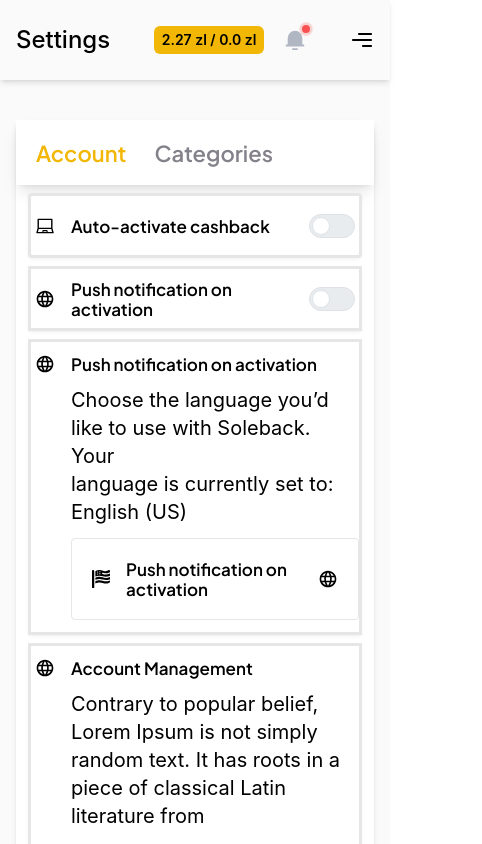
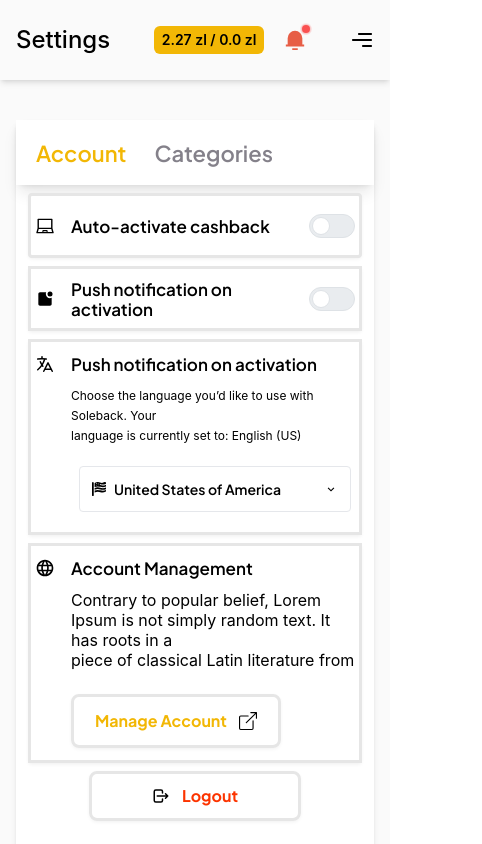
Before and after one commit to mairaj-afridi/soleback, a React (Vite) app: page /settings in a window 390 px wide. Shown: the top 844 px of the page, 482 px wide, since content can reach past the window. Built offline with nearby package versions, Linux system fonts and the light colour scheme.

Commit message:
add the icon on account section

```diff
--- a/src/Layout/NotificationBar.tsx
+++ b/src/Layout/NotificationBar.tsx
@@ -3,15 +3,24 @@ import { useLocation } from "react-router-dom";
 import { RiNotification3Fill } from "react-icons/ri";
 import { Indicator } from "@mantine/core";
 import { CgMenuRight } from "react-icons/cg";
+import { useDisclosure } from '@mantine/hooks';
+import { Modal, Button } from '@mantine/core';
+
 
 type Props = {
   openDrawer: () => void;
 };
 
 const NotificationBar: React.FC<Props> = ({ openDrawer }: Props) => {
+  const [opened, { open, close }] = useDisclosure(false);
+
   const Router = useLocation();
   return (
     <div className="w-full flex items-center justify-between lg:px-10 md:px-6 px-4 py-6 shadow-md">
+       <Modal opened={opened} onClose={close} title="Authentication">
+
+        <h1>lfdksjflaks</h1>
+      </Modal>
       <h2 className="text-black-main text-2xl font-medium capitalize">
         {Router.pathname.slice(1, Router.pathname.length)}
       </h2>
@@ -19,8 +28,8 @@ const NotificationBar: React.FC<Props> = ({ openDrawer }: Props) => {
         <span className="bg-brand-main py-1 px-2 text-black-main text-center text-sm font-semibold rounded-md">
           2.27 zl / 0.0 zl
         </span>
-        <Indicator color="red" size={8} processing>
-          <RiNotification3Fill className="text-[22px] text-[#B0B7C3]" />
+        <Indicator  onClick={open} color="red" size={8} processing>
+          <RiNotification3Fill className="text-[22px] text-[#e75e46]" />
         </Indicator>
       </div>
       <button
--- a/src/components/Setting/Account.tsx
+++ b/src/components/Setting/Account.tsx
@@ -6,6 +6,13 @@ import { AiOutlineLaptop } from 'react-icons/ai';
 import { FaFlagUsa } from 'react-icons/fa';
 import { MdLanguage } from 'react-icons/md';
 import { BsBoxArrowUpRight } from 'react-icons/bs';
+import { BiSolidNotification } from 'react-icons/bi';
+import { HiMiniLanguage } from 'react-icons/hi2';
+import { BiChevronDown } from 'react-icons/bi';
+
+
+
+
 import { TbLogout } from 'react-icons/tb';
 import Categories from './Categories';
 
@@ -55,7 +62,7 @@ const Account = () => {
           <div className='px-3 sm:px-6 w-full'>
             <div className="bg-white-main border border-solid cash-box    gap-4 sm:gap-10    w-full  h-[65px] flex items-center justify-start   ">
 
-              <MdLanguage className='text-[20px] ml-1 cursor-pointer  sm:ml-5 sm:text-[30px] flex-shrink-0' />
+              <BiSolidNotification className='text-[20px] ml-1 cursor-pointer  sm:ml-5 sm:text-[30px] flex-shrink-0' />
               <div className='flex justify-between w-full  items-center'>
                 <h1 className="text-black-main text-[17px] sm:text-[24px] font-semibold leading-5  font-jakarta  ">Push notification on activation</h1>
                 {/* switch */}
@@ -68,17 +75,17 @@ const Account = () => {
           {/* language....................> */}
           <div className='px-3 sm:px-6  w-full'>
             <div className="bg-white-mai border border-solid cash-box   gap-4 sm:gap-10  w-full  h-full  flex items-start py-3 justify-center   ">
-              <MdLanguage className='text-[20px] ml-1 cursor-pointer  sm:ml-5 sm:text-[30px] flex-shrink-0' />
+              <HiMiniLanguage className='text-[20px] ml-1 cursor-pointer  sm:ml-5 sm:text-[30px] flex-shrink-0' />
               <div className='flex gap-3 justify-between w-full flex-col  items-start'>
                 <h1 className="text-black-main text-[17px] sm:text-[24px] font-semibold leading-5  font-jakarta  ">Push notification on activation</h1>
-                <p className='text-[20px] leading-7 '>Choose the language you’d like to use with Soleback. Your <br />
+                <p className='text-[12px] sm:text-[20px] leading-5 sm:leading-7 '>Choose the language you’d like to use with Soleback. Your <br/>
                   language is currently set to: English (US)</p>
-                <div className='w-full max-w-[920px]'>
-                  <div className="bg-white-main border rounded-[4px]  gap-4 p-5   w-full  flex items-center justify-start   ">
-                    <FaFlagUsa className='text-[18px] cursor-pointer  sm:text-[22px] flex-shrink-0' />
+                <div className='w-full p-2 max-w-[920px]'>
+                  <div className="bg-white-main border rounded-[4px]  gap-2 p-3 sm:p-5  w-full  flex items-center justify-start   ">
+                    <FaFlagUsa className='text-[14px] cursor-pointer  sm:text-[22px] flex-shrink-0' />
                     <div className='flex justify-between w-full  items-center'>
-                      <h1 className="text-black-main text-[17px] sm:text-[24px] font-semibold leading-5  font-jakarta  ">Push notification on activation</h1>
-                      <MdLanguage className='text-[20px] cursor-pointer  sm:text-[30px] flex-shrink-0' />
+                      <h1 className="text-black-main text-[14px] sm:text-[24px] font-semibold leading-5  font-jakarta  ">United States of America</h1>
+                      <BiChevronDown className='text-[14px] cursor-pointer  sm:text-[30px] flex-shrink-0' />
                     </div>
                   </div>
                 </div>
@@ -90,9 +97,9 @@ const Account = () => {
           <div className='px-3 sm:px-6  w-full'>
             <div className="bg-white-mai border border-solid cash-box    gap-4 sm:gap-10  w-full  h-full  flex items-start py-3 justify-center   ">
               <MdLanguage className='text-[20px] ml-1 cursor-pointer  sm:ml-5 sm:text-[30px] flex-shrink-0' />
-              <div className='flex gap-3 justify-between w-full flex-col  items-start'>
+              <div className='flex gap-3  w-full flex-col '>
                 <h1 className="text-black-main text-[17px] sm:text-[24px] font-semibold leading-5  font-jakarta  ">Account Management</h1>
-                <p className='text-[20px] leading-7 '>Contrary to popular belief, Lorem Ipsum is not simply random text. It has roots in a <br /> piece of classical Latin literature from</p>
+                <p className='text-[16px] sm:text-[20px] leading-5 sm:leading-7 '>Contrary to popular belief, Lorem Ipsum is not simply random text. It has roots in a <br /> piece of classical Latin literature from</p>
                 <div className='w-full max-w-[920px]'>
 
                 </div>
@@ -104,15 +111,15 @@ const Account = () => {
             </div>
 
           </div>
-          <div className='flex flex-row items-center  w-full justify-between '>
+          <div className='flex flex-col sm:flex-row items-center  w-full justify-center sm:justify-between '>
             <div className='flex px-6 pb-6 '>
 
-              <button className='flex  py-[8px] px-[30px] items-center gap-3 shadow-md cash-box rounded-[8px]  justify-center br-yellow-600 border border-solid  '>
+              <button className='flex py-[10px] sm:py-[8px]  px-[60px] sm:px-[30px] items-center gap-3 shadow-md cash-box rounded-[8px]  justify-center br-yellow-600 border border-solid  '>
                 <TbLogout className=' cursor-pointer  text-[18px] flex-shrink-0' />
                 <h1 className=' text-[16px] text-[#FC3400]    font-bold font-jakarta '>Logout</h1>
               </button>
             </div>
-            <div className='flex gap-4  px-6 pb-6 '>
+            <div className=' flex gap-4  px-6 pb-6 '>
 
               <button className='flex  py-[8px] px-[20px] items-center gap-3 shadow-md cash-box rounded-[8px]  justify-center br-yellow-600 border border-solid  '>
                 <h1 className=' text-[16px] text-brand-main  font-bold font-jakarta '>Discard</h1>
--- a/src/components/Setting/Categories.tsx
+++ b/src/components/Setting/Categories.tsx
@@ -7,14 +7,14 @@ const Categories = () => {
       <h1 className="text-brand-main cursor-pointer pl-5 text-[22px] sm:text-[24px] font-semibold font-jakarta">
         Shopping Category
       </h1>
-      <p className="text-[20px] pl-5 text-black-main">
+      <p className="text-[17px] sm:text-[20px] pl-5 text-black-main">
         Lorem Ipsum is simply dummy text of the printing and typesetting <br /> industry. Lorem Ipsum has been the industry's
         standard dummy text
       </p>
 
       {Category.map((category) => (
         <div key={category.id} className="px-3 pb-5 sm:px-6 w-full">
-          <div className="bg-white-main border border-solid cash-box     gap-4 sm:gap-10 p-6 w-full h-[65px] flex items-center justify-start">
+          <div className="bg-white-main border border-solid cash-box gap-4 sm:gap-10 p-3 sm:p-6 w-full h-[65px] flex items-center justify-start">
             <div className="flex justify-between w-full items-center">
               <h1 className="text-black-main text-[17px] sm:text-[24px] font-semibold leading-5 font-jakarta">
                 {category.name}
```
